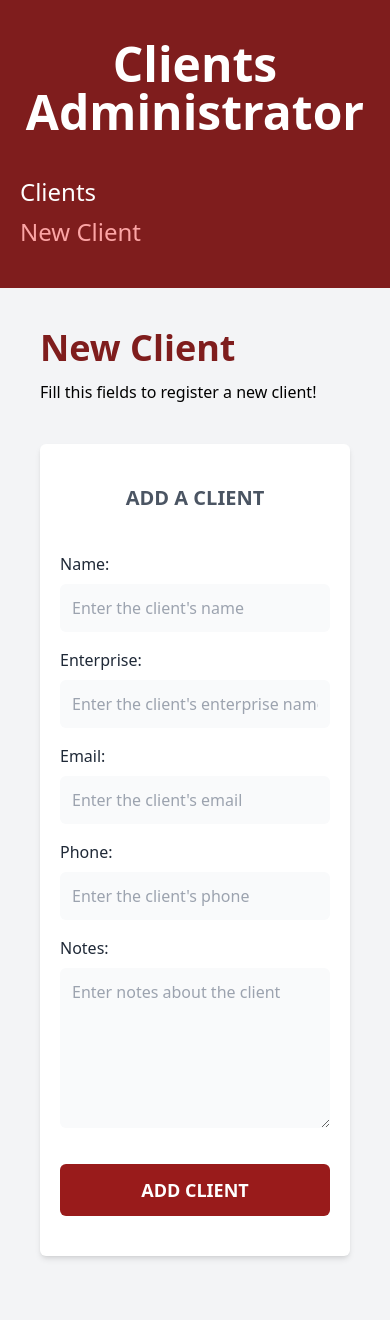
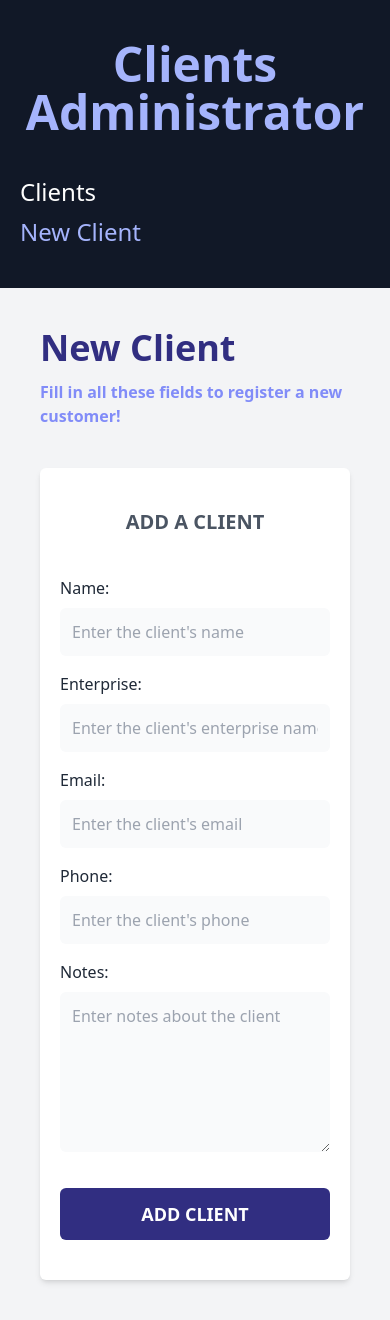
Before and after one commit to listerineh/simple-CRN, a React (Vite) app: page /clients/new in a window 390 px wide. Before the commit the page ends 1296 px from the top, so only its background shows below. Built offline with nearby package versions, Linux system fonts and the light colour scheme.

Commit message:
Fix: Main colors and Add: Form validations with Yup

```diff
--- /dev/null
+++ b/src/components/Alert.jsx
@@ -0,0 +1,11 @@
+import React from 'react'
+
+function Alert({ children }) {
+  return (
+    <div className='text-center my-4 bg-red-600 text-white font-bold p-3 uppercase'>
+        { children }
+    </div>
+  )
+}
+
+export default Alert
--- a/src/components/ClientForm.jsx
+++ b/src/components/ClientForm.jsx
@@ -1,10 +1,27 @@
 import React from 'react'
 import { Formik, Form, Field } from 'formik'
+import * as Yup from 'yup'
+import Alert from './Alert'
 
 function ClientForm() {
 
+  const newClientSchema = Yup.object().shape({
+    name:        Yup.string()
+                    .required()
+                    .min(4)
+                    .max(40),
+    enterprise:  Yup.string()
+                    .required(),
+    email:       Yup.string()
+                    .required()
+                    .email(),
+    phone:       Yup.number()
+                    .integer()
+                    .positive(),
+  })
+
   const handleSubmit = (values) => {
-
+    console.log(values);
   }
 
   return (
@@ -19,9 +36,12 @@ function ClientForm() {
           phone: '',
           notes: '',
         }}
-        onSubmit={(values) => handleSubmit(values)}
+        onSubmit={ values => handleSubmit(values) }
+        validationSchema={ newClientSchema }
       >
-        {() => (
+        {({errors, touched}) => {
+
+          return (
             <Form
               className='mt-10'
             >
@@ -39,6 +59,13 @@ function ClientForm() {
                 />
               </div>
 
+              {errors.name && touched.name ?
+                (
+                  <Alert>{errors.name}</Alert>
+                )
+                : null
+              }
+
               <div className='mb-4'>
                 <label
                   className='text-gray-800'
@@ -52,6 +79,13 @@ function ClientForm() {
                   placeholder="Enter the client's enterprise name"
                 />
               </div>
+
+              {errors.enterprise && touched.enterprise ?
+                (
+                  <Alert>{errors.enterprise}</Alert>
+                )
+                : null
+              }
 
               <div className='mb-4'>
                 <label
@@ -67,6 +101,13 @@ function ClientForm() {
                 />
               </div>
 
+              {errors.email && touched.email ?
+                (
+                  <Alert>{errors.email}</Alert>
+                )
+                : null
+              }
+
               <div className='mb-4'>
                 <label
                   className='text-gray-800'
@@ -80,6 +121,13 @@ function ClientForm() {
                   placeholder="Enter the client's phone"
                 />
               </div>
+
+              {errors.phone && touched.phone ?
+                (
+                  <Alert>{errors.phone}</Alert>
+                )
+                : null
+              }
 
               <div className='mb-4'>
                 <label
@@ -99,11 +147,11 @@ function ClientForm() {
               <input
                 type='submit'
                 value='Add Client'
-              className='mt-5 w-full bg-red-800 p-3 text-white uppercase font-bold text-lg rounded-md'
+                className='mt-5 w-full bg-indigo-900 p-3 text-white uppercase font-bold text-lg rounded-md hover:bg-indigo-800 cursor-pointer'
               />
 
             </Form>
-        )}
+        )}}
       </Formik>
 
     </div>
--- a/src/layout/Layout.jsx
+++ b/src/layout/Layout.jsx
@@ -8,18 +8,18 @@ function Layout() {
   return (
     <div className='md:flex md:min-h-screen '>
 
-      <div className='md:w-1/4 bg-red-900 px-5 py-10'>
-        <h2 className='text-5xl md:text-2xl lg:text-3xl font-black text-center text-white'>
+      <div className='md:w-1/4 bg-gray-900 px-5 py-10'>
+        <h2 className='text-5xl md:text-2xl lg:text-3xl font-black text-center text-indigo-300'>
           Clients Administrator
         </h2>
         <nav className='mt-10 '>
           <Link
             to='/clients'
-            className={`${currentURL === '/clients' ? 'text-red-300' : 'text-white'}  text-2xl block mt-2 hover:text-red-200`}
+            className={`${currentURL === '/clients' ? 'text-indigo-300' : 'text-white'}  text-2xl block mt-2 hover:text-indigo-200`}
           >Clients</Link>
           <Link
             to='/clients/new'
-            className={`${currentURL === '/clients/new' ? 'text-red-300' : 'text-white'}  text-2xl block mt-2 hover:text-red-200`}
+            className={`${currentURL === '/clients/new' ? 'text-indigo-300' : 'text-white'}  text-2xl block mt-2 hover:text-indigo-200`}
           >New Client</Link>
         </nav>
       </div>
--- a/src/pages/NewClient.jsx
+++ b/src/pages/NewClient.jsx
@@ -4,8 +4,8 @@ import ClientForm from '../components/ClientForm'
 function NewClient() {
   return (
     <>
-      <h1 className="font-black text-4xl text-red-900">New Client</h1>
-      <p className='mt-3'>Fill this fields to register a new client!</p>
+      <h1 className="font-black text-4xl text-indigo-900">New Client</h1>
+      <p className='mt-3 text-indigo-400 font-semibold'>Fill in all these fields to register a new customer!</p>
       <ClientForm />
     </>
   )
```
Lines whose indentation alone changed are shown as unchanged.
